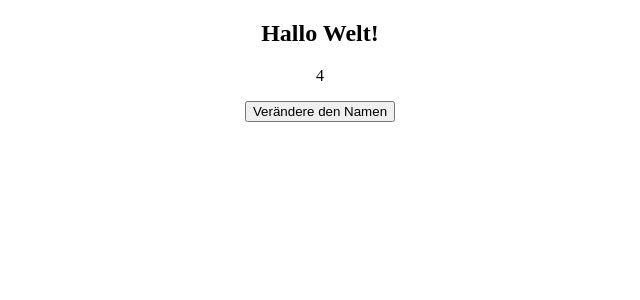
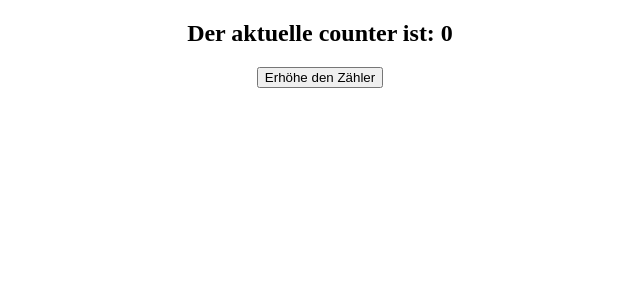
Before and after one commit to LucModolo/reactcourse, a React (Create React App) app: page / in a window 1280 px wide. Shown: the top 300 px of the page, without its empty margins (320-960 px from the left). Built offline with nearby package versions, Linux system fonts and the light colour scheme.

Commit message:
18 Musterlösung Counter hochzählen

```diff
--- a/src/App.js
+++ b/src/App.js
@@ -1,5 +1,5 @@
 
-// Kurs Positiob 17
+// Kurs Positiob 17 und Lösung Musterlösung Counter
 
 import React, { Component } from 'react';
 import Button from "./Button";
@@ -7,71 +7,30 @@ import Panel from "./Panel.js"
 import './App.css';
 
 class App extends Component {
+
   constructor(props){
     super(props);
 
-      this.state = {
-      name:"Welt"
-    }
-    this.changeName = this.changeName.bind(this);
-  }
-
- /*   setTimeout(()=> {
-      this.setState({
-        name: "Venus"
-      })
-    },3000);
-  */
-
-   changeName() {
-    alert("cangeName!");
-    this.setState({
-       name:"Venus"
-     })
+    this.state = {
+      counter: 0
+      }
+      this.incrementCounter = this.incrementCounter.bind(this);
     }
 
+   incrementCounter() {
+      this.setState({
+      counter: this.state.counter + 1
+    })
+  }
 
   render(){
         return (
         <div className="App">
-          <h2>Hallo {this.state.name}!</h2>
-          <p>{this.state.name.length}</p>
-          <button onClick={this.changeName}>
-            Verändere den Namen
-          </button>
+          <h2>Der aktuelle counter ist: {this.state.counter}</h2>
+          <button onClick={this.incrementCounter}>Erhöhe den Zähler</button>
           </div>
           );
       }
     }
 
-
-
-
-
-
-
-/*
-  render(){
-  return (
-      <div className="App">
-        <div className="App-header">
-            <h2 callName="App-heading">"Welcome to React" </h2>
-
-        </div>
-        <br />
-          <Panel title="Überschrift">
-          <p> Ich bin ein Absatz!</p>
-          </Panel>
-          <br/>
-
-          <Panel title="Noch eine Überschrift">
-            <Button label="Klick mich!" />
-          </Panel>
-      </div>
-        );
-    }
-  }
-*/
-
-
 export default App;
```
